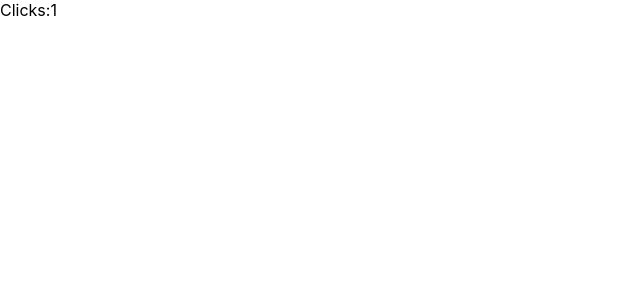
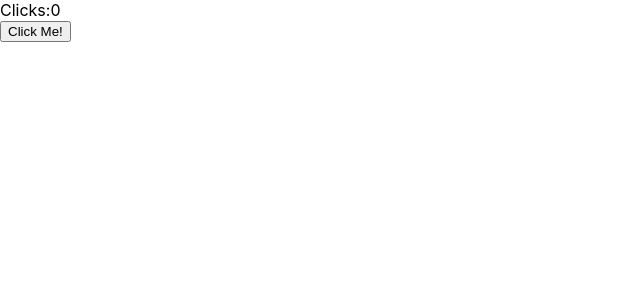
Before and after one commit to jakobw10/clickergame, a React (Create React App) app in the folder my-app/: page / in a window 1280 px wide. Shown: the top 300 px of the page, without its empty margins (0-640 px from the left). Built offline with nearby package versions, Linux system fonts and the light colour scheme.

Commit message:
add click function adds to clicks but does not siplay change in counter

```diff
--- a/my-app/src/App.tsx
+++ b/my-app/src/App.tsx
@@ -2,14 +2,33 @@ import React from 'react';
 import './App.css';
 import {Bank,Shop} from "./Interfaces";
 
-function App() {
-  let bank:Bank={
-    clicks:1,
+class BankClass implements Bank{
+  clicks:number;
+  constructor(){
+    this.clicks=0;
+  }
+
+}
+function App():JSX.Element {
+  let bank:BankClass={
+    clicks: 0,
   };
+  function addclick(bank:BankClass):void{
+    bank.clicks=bank.clicks+1;
+
+  }
   return (
     <div>
       Clicks:{bank.clicks}
+      <div>
+      <button onClick={()=>addclick(bank)}>
+        Click Me!
+      </button>
+      </div>
     </div>
+
+
+
   );
 }
 
```
